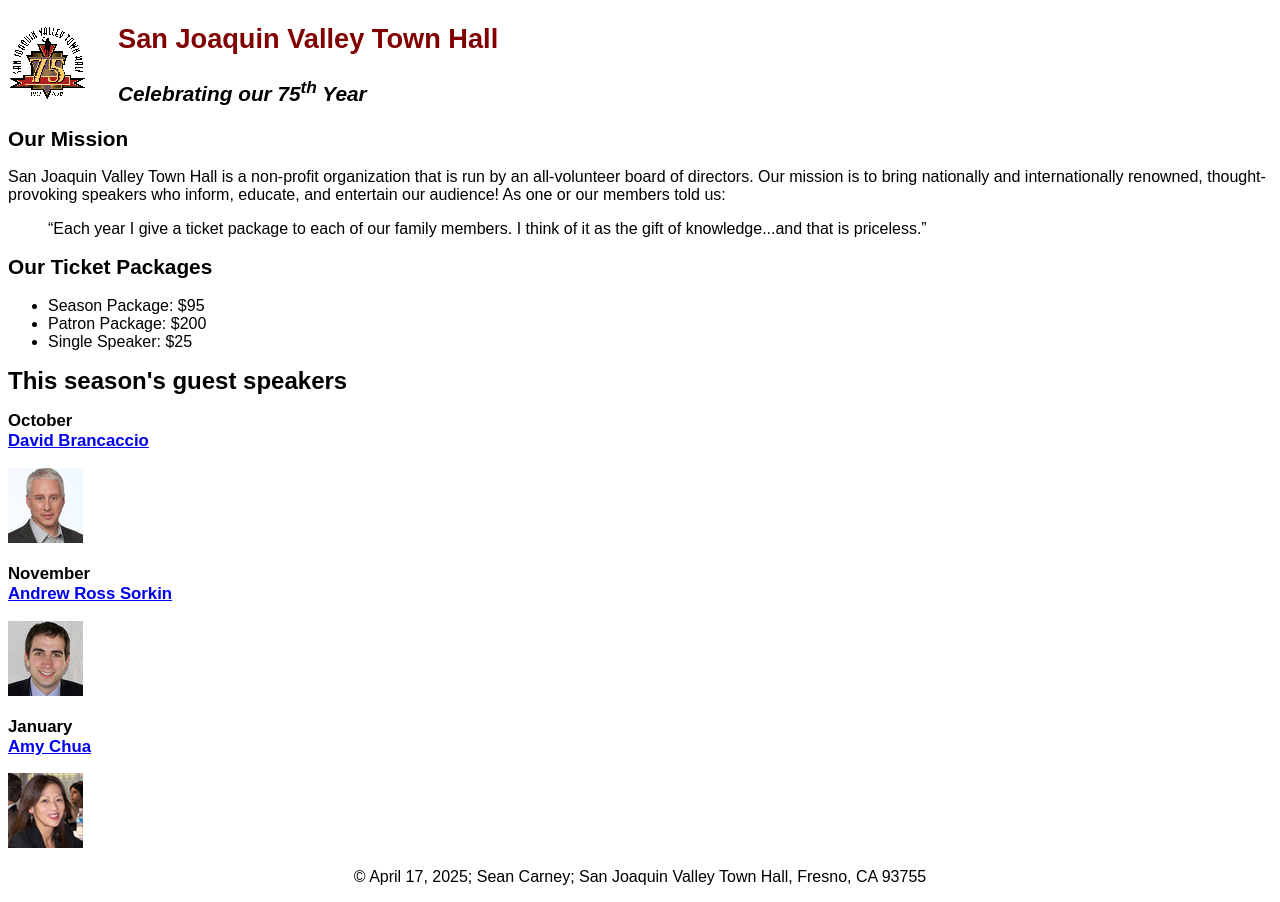
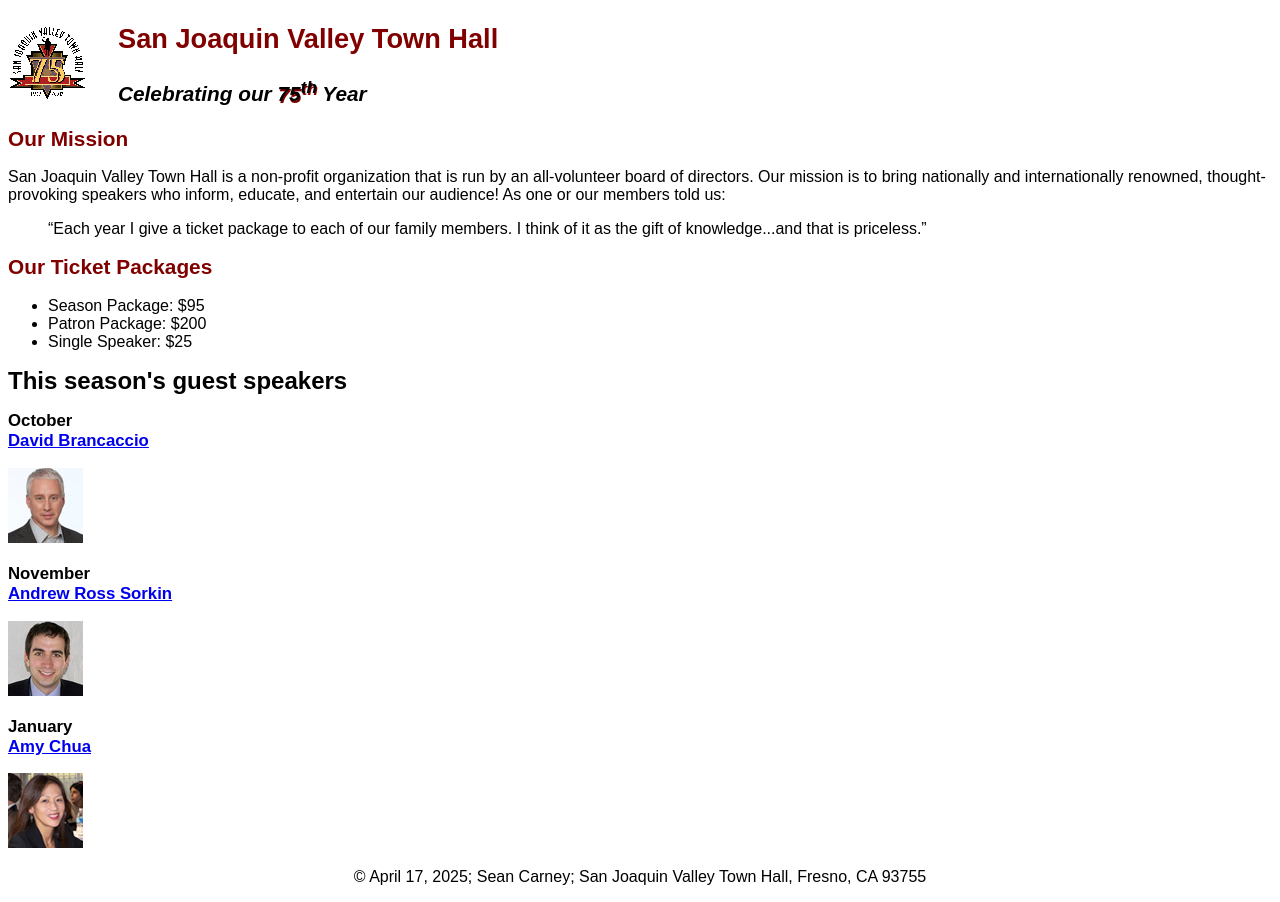
Before and after one commit to SaintSTC/A06, a plain HTML site: page index.html in a window 1280 px wide. Drawn offline with Linux system fonts and the light colour scheme.

Commit message:
finished colors in css

```diff
--- a/c4_main.css
+++ b/c4_main.css
@@ -1,3 +1,6 @@
+:root {
+	--global-color-1: #800000;
+}
 /* the styles for the elements */
 body {
 	font-family: Arial, Helvetica, sans-serif;
@@ -10,13 +13,16 @@ header img {
 }
 header h2 {
 	font-size: 170%;
-	color: #800000;
+	color: var(--global-color-1);
 	text-indent: 30px;
 }
 header h3 {
 	font-size: 130%;
 	font-style: italic;
 	text-indent: 30px;
+}
+.shadow {
+	text-shadow: 1px 2px var(--global-color-1);
 }
 
 /* the styles for the main content */
--- a/index.html
+++ b/index.html
@@ -12,7 +12,7 @@
 	<header>
 		<img id="75thanni" src="images/town_hall_logo.gif" alt="Town Hall logo" height="80">
 		<h2>San Joaquin Valley Town Hall</h2>
-		<h3>Celebrating our 75<sup>th</sup> Year</h3>
+		<h3>Celebrating our <em class="shadow">75<sup>th</sup></em> Year</h3>
 	</header>
 	<main>
 		<h2>Our Mission</h2>
```
